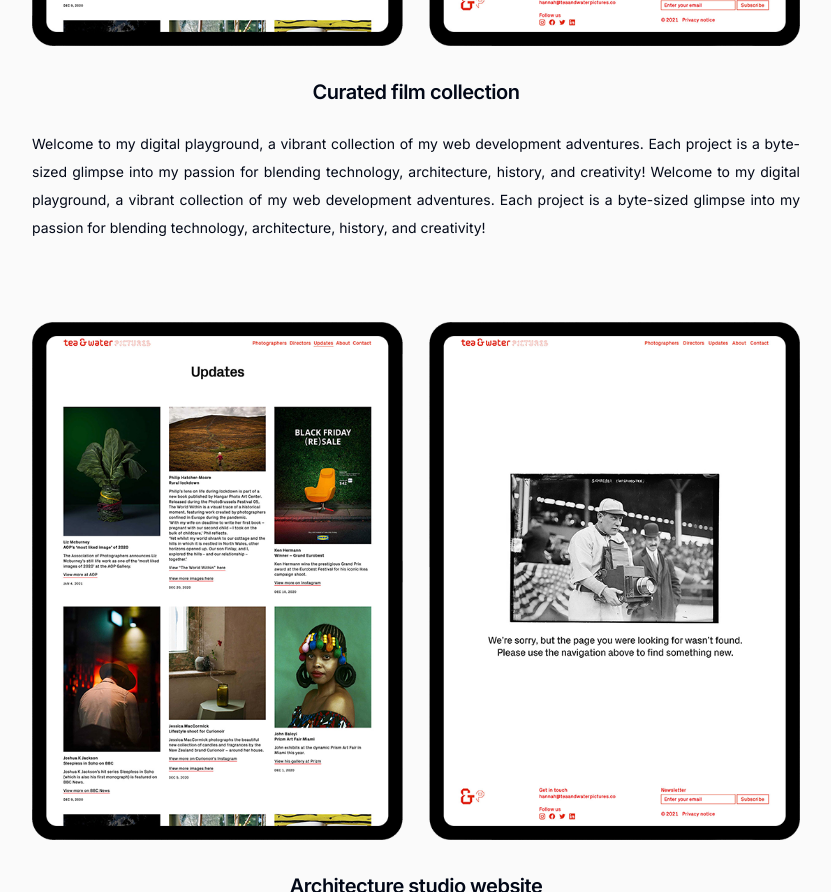
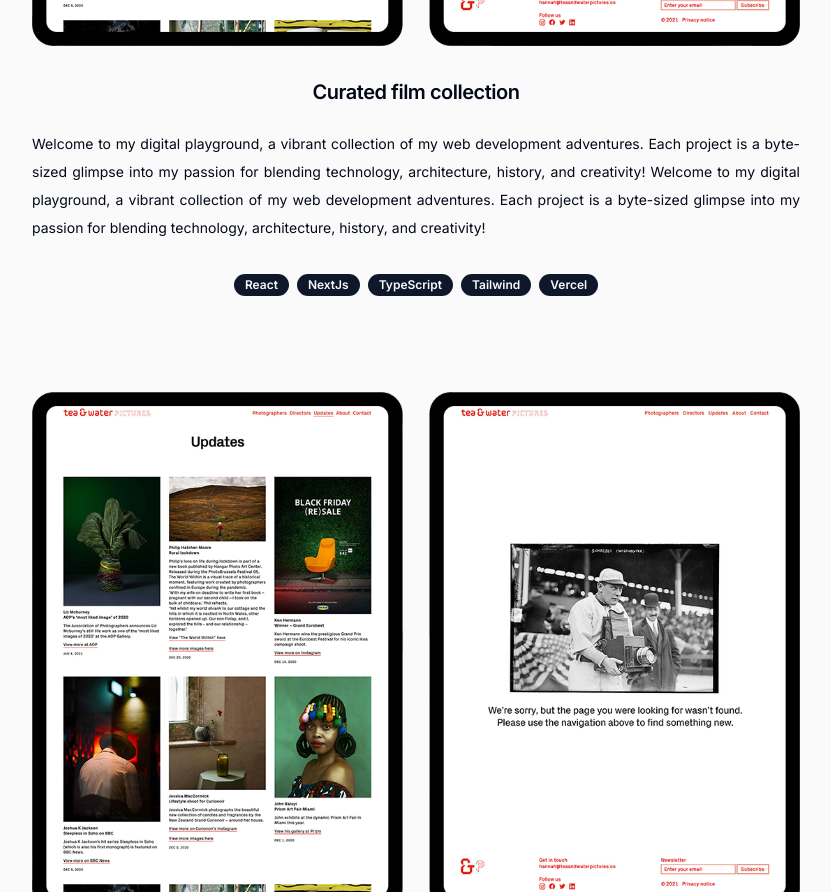
Before and after one commit to pedrobarbeitos/pedrobarbeitos.dev_v3, a Next.js app: page /projects in a window 1280 px wide. Shown: the part 760-1652 px from the top of the page, without its empty margins (224-1055 px from the left). Built offline with nearby package versions, Linux system fonts and the light colour scheme.

Commit message:
navbar transparency added

```diff
--- a/app/projects/page.tsx
+++ b/app/projects/page.tsx
@@ -1,7 +1,9 @@
 import Footer from "@/components/Footer";
+
 import Image from "next/image";
 import Link from "next/link";
 import P01 from "/public/pgsf.png";
+import { BadgeDes } from "@/components/Badge";
 
 export default function Projects() {
   return (
@@ -31,7 +33,7 @@ export default function Projects() {
             Curated film collection
           </h4>
         </Link>
-        <p className="leading-7 text-sm [&:not(:first-child)]:mt-6 text-justify pt-0 pb-20">
+        <p className="leading-7 text-sm [&:not(:first-child)]:mt-6 text-justify pt-0 pb-8">
           Welcome to my digital playground, a vibrant collection of my web
           development adventures. Each project is a byte-sized glimpse into my
           passion for blending technology, architecture, history, and
@@ -40,6 +42,14 @@ export default function Projects() {
           into my passion for blending technology, architecture, history, and
           creativity!
         </p>
+        <div className=" flex justify-center items-center w-full gap-2 pb-24">
+          {" "}
+          <BadgeDes badge="React" />
+          <BadgeDes badge="NextJs" />
+          <BadgeDes badge="TypeScript" />
+          <BadgeDes badge="Tailwind" />
+          <BadgeDes badge="Vercel" />
+        </div>
 
         <Image
           className="object-contain"
--- /dev/null
+++ b/components/Badge.tsx
@@ -0,0 +1,5 @@
+import { Badge } from "@/components/ui/badge";
+
+export function BadgeDes(props: { badge: string }) {
+  return <Badge>{props.badge}</Badge>;
+}
--- a/components/Navbar.tsx
+++ b/components/Navbar.tsx
@@ -4,7 +4,7 @@ import { ModeToggle } from "./ModeToggle";
 
 export default function Navbar() {
   return (
-    <div className="flex flex-wrap justify-between items-center w-full h-16 sticky top-0 bg-background z-10">
+    <div className="flex flex-wrap justify-between items-center w-full h-16 sticky top-0 bg-background/80 z-10 backdrop-blur-sm">
       <div className="flex items-center h-6">
         <Link href="/">
           <h1 className="scroll-m-20 pb-2 text-2xl font-semibold tracking-tight first:mt-0">
--- /dev/null
+++ b/components/ui/badge.tsx
@@ -0,0 +1,36 @@
+import * as React from "react"
+import { cva, type VariantProps } from "class-variance-authority"
+
+import { cn } from "@/lib/utils"
+
+const badgeVariants = cva(
+  "inline-flex items-center rounded-full border px-2.5 py-0.5 text-xs font-semibold transition-colors focus:outline-none focus:ring-2 focus:ring-ring focus:ring-offset-2",
+  {
+    variants: {
+      variant: {
+        default:
+          "border-transparent bg-primary text-primary-foreground hover:bg-primary/80",
+        secondary:
+          "border-transparent bg-secondary text-secondary-foreground hover:bg-secondary/80",
+        destructive:
+          "border-transparent bg-destructive text-destructive-foreground hover:bg-destructive/80",
+        outline: "text-foreground",
+      },
+    },
+    defaultVariants: {
+      variant: "default",
+    },
+  }
+)
+
+export interface BadgeProps
+  extends React.HTMLAttributes<HTMLDivElement>,
+    VariantProps<typeof badgeVariants> {}
+
+function Badge({ className, variant, ...props }: BadgeProps) {
+  return (
+    <div className={cn(badgeVariants({ variant }), className)} {...props} />
+  )
+}
+
+export { Badge, badgeVariants }
```
